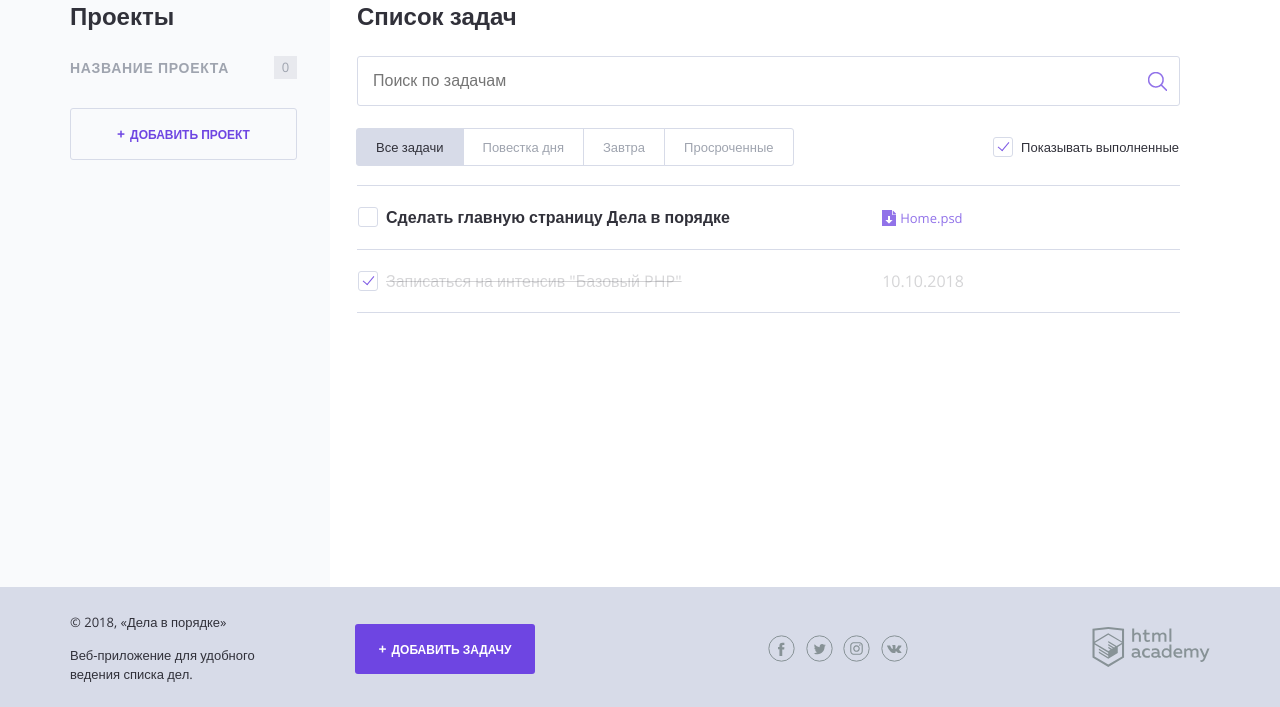
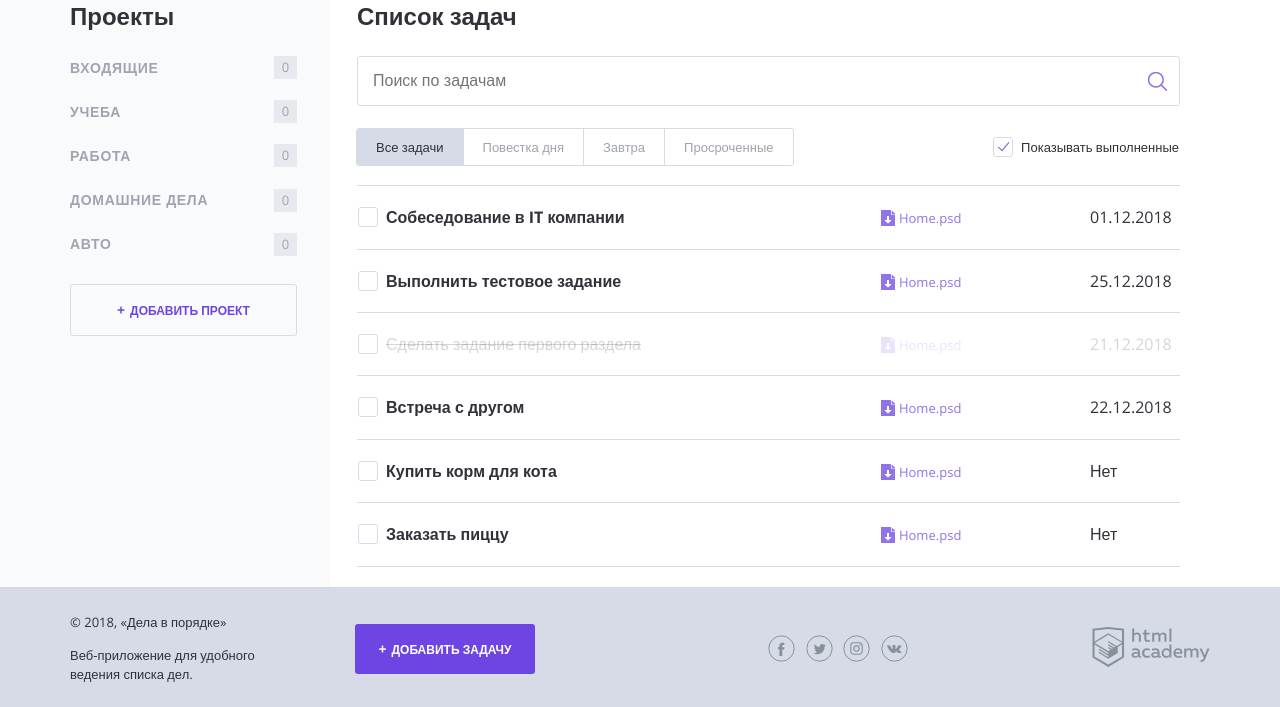
Before and after one commit to NONstop5/870405-doingsdone, a PHP site: page / in a window 1280 px wide. Shown: the part 93-800 px from the top of the page. Run offline with PHP 8.4, Linux system fonts and the light colour scheme.

Commit message:
Итерация по массивам

```diff
--- a/index.php
+++ b/index.php
@@ -1,6 +1,45 @@
 <?php
 // показывать или нет выполненные задачи
 $show_complete_tasks = rand(0, 1);
+$projects = ['Входящие', 'Учеба', 'Работа', 'Домашние дела', 'Авто'];
+$tasks = [
+    [
+        'taskName' => 'Собеседование в IT компании',
+        'taskDate' => '01.12.2018',
+        'project' =>$projects[2],
+        'completed' => false
+    ],
+    [
+        'taskName' => 'Выполнить тестовое задание',
+        'taskDate' => '25.12.2018',
+        'project' =>$projects[2],
+        'completed' => false
+    ],
+    [
+        'taskName' => 'Сделать задание первого раздела',
+        'taskDate' => '21.12.2018',
+        'project' =>$projects[1],
+        'completed' => true
+    ],
+    [
+        'taskName' => 'Встреча с другом',
+        'taskDate' => '22.12.2018',
+        'project' =>$projects[0],
+        'completed' => false
+    ],
+    [
+        'taskName' => 'Купить корм для кота',
+        'taskDate' => 'Нет',
+        'project' =>$projects[3],
+        'completed' => false
+    ],
+    [
+        'taskName' => 'Заказать пиццу',
+        'taskDate' => 'Нет',
+        'project' =>$projects[3],
+        'completed' => false
+    ]
+];
 ?>
 <!DOCTYPE html>
 <html lang="ru">
@@ -46,10 +85,16 @@ $show_complete_tasks = rand(0, 1);
 
                 <nav class="main-navigation">
                     <ul class="main-navigation__list">
+                    <?php
+                    foreach ($projects as $project) {
+                    ?>
                         <li class="main-navigation__list-item">
-                            <a class="main-navigation__list-item-link" href="#">Название проекта</a>
+                            <a class="main-navigation__list-item-link" href="#"><?php print($project); ?></a>
                             <span class="main-navigation__list-item-count">0</span>
                         </li>
+                    <?php
+                    }
+                    ?>
                     </ul>
                 </nav>
 
@@ -76,19 +121,25 @@ $show_complete_tasks = rand(0, 1);
 
                     <label class="checkbox">
                         <!--добавить сюда аттрибут "checked", если переменная $show_complete_tasks равна единице-->
-                        <input class="checkbox__input visually-hidden show_completed"
-                               <?php if ($show_complete_tasks): ?>checked<?php endif; ?>
-                               type="checkbox">
+                        <input class="checkbox__input visually-hidden show_completed" type="checkbox" <?php if ($show_complete_tasks) { print("checked"); } ?>>
                         <span class="checkbox__text">Показывать выполненные</span>
                     </label>
                 </div>
 
                 <table class="tasks">
-                    <tr class="tasks__item task">
+                    <?php
+                    foreach ($tasks as $task) {
+                        $taskCompletedClass = "";
+                        if ($task['completed']) {
+                            if (!$show_complete_tasks) { continue; }
+                            $taskCompletedClass = " task--completed";
+                        }
+                    ?>
+                    <tr class="tasks__item task<?php print($taskCompletedClass); ?>">
                         <td class="task__select">
                             <label class="checkbox task__checkbox">
                                 <input class="checkbox__input visually-hidden task__checkbox" type="checkbox" value="1">
-                                <span class="checkbox__text">Сделать главную страницу Дела в порядке</span>
+                                <span class="checkbox__text"><?php print ($task['taskName']) ?></span>
                             </label>
                         </td>
 
@@ -96,23 +147,11 @@ $show_complete_tasks = rand(0, 1);
                             <a class="download-link" href="#">Home.psd</a>
                         </td>
 
-                        <td class="task__date"></td>
+                        <td class="task__date"><?php print ($task['taskDate']); ?></td>
                     </tr>
-
-                    <?php if ($show_complete_tasks): ?>
-                      <tr class="tasks__item task task--completed">
-                        <td class="task__select">
-                          <label class="checkbox task__checkbox">
-                            <input class="checkbox__input visually-hidden" type="checkbox" checked>
-                            <span class="checkbox__text">Записаться на интенсив "Базовый PHP"</span>
-                          </label>
-                        </td>
-                        <td class="task__date">10.10.2018</td>
-
-                        <td class="task__controls">
-                        </td>
-                      </tr>
-                  <?php endif; ?>
+                    <?php
+                    }
+                    ?>
                 </table>
             </main>
         </div>
```
